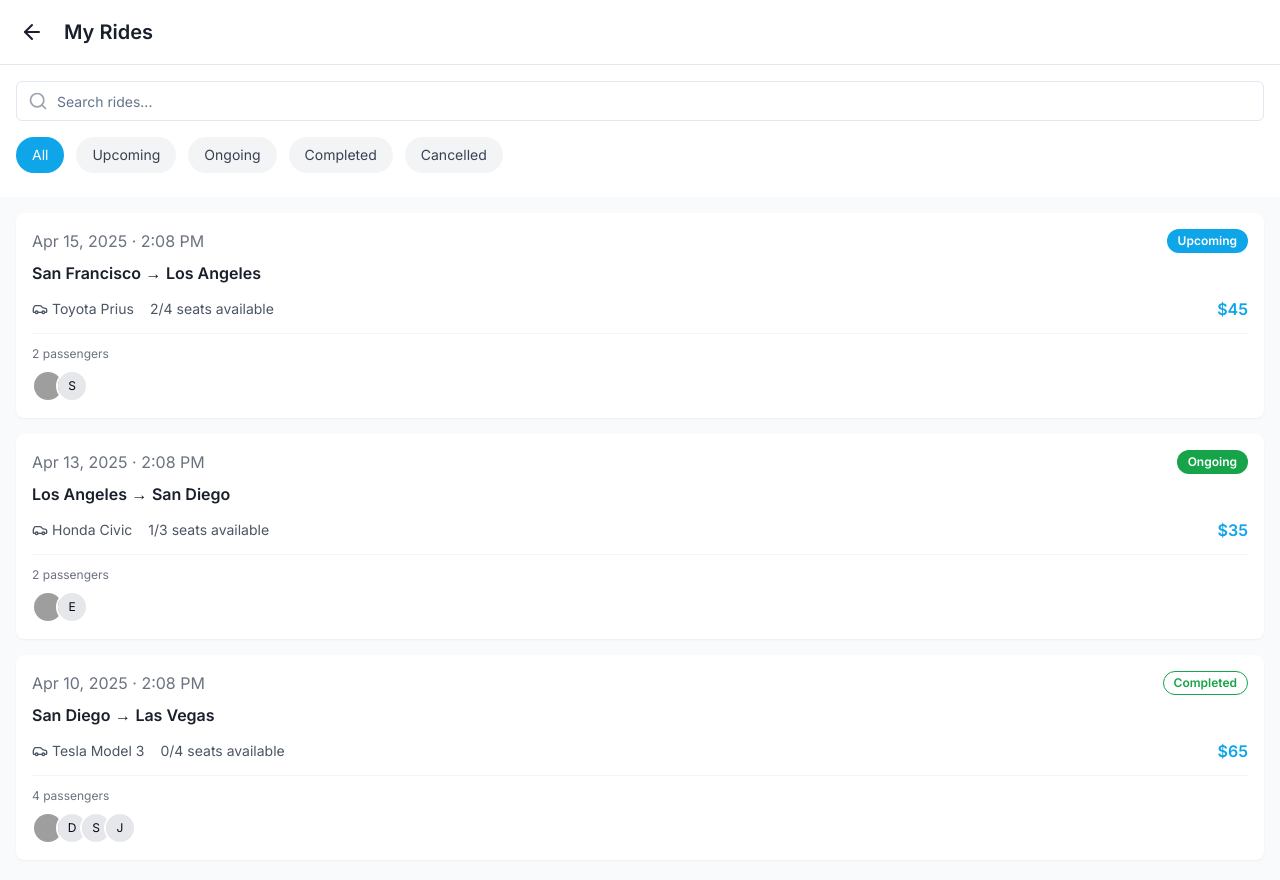
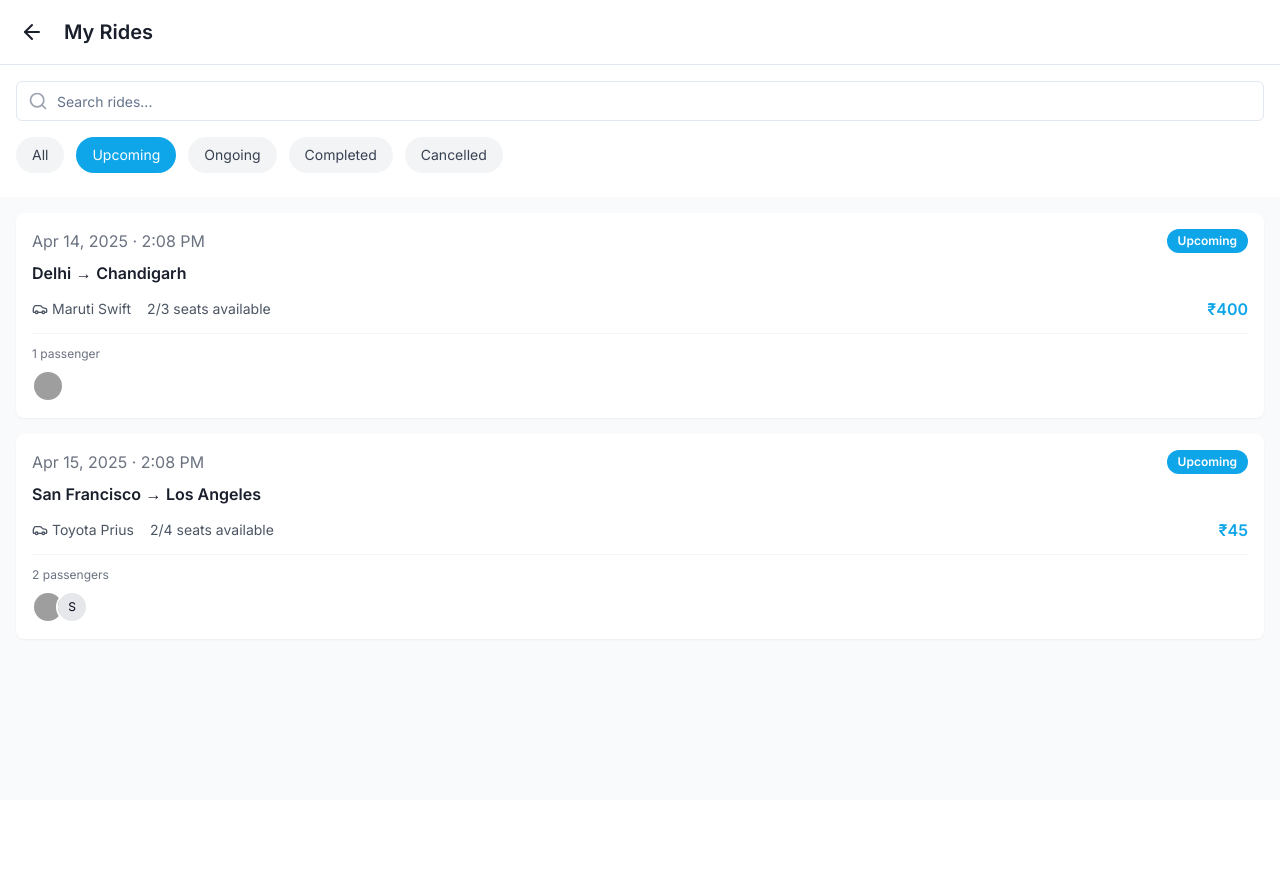
Before and after one commit to sakshibhaskar/carpool-connect-now, a React (Vite) app: page /my-rides in a window 1280 px wide. Shown: the top 880 px of the page. After the commit the page ends 800 px from the top, so only its background shows below. Built offline with nearby package versions, Linux system fonts and the light colour scheme; grey boxes are pictures that could not be loaded.

Commit message:
Fix: Display hardcoded ride in MyRidesPage
Hardcode a ride to display in the upcoming section of MyRidesPage.

```diff
--- a/src/components/rides/PublishRide.tsx
+++ b/src/components/rides/PublishRide.tsx
@@ -1,6 +1,6 @@
 import React, { useState } from 'react';
 import { useNavigate } from 'react-router-dom';
-import { Calendar, Clock, MapPin, Users, ArrowLeft, Indian } from 'lucide-react';
+import { Calendar, Clock, MapPin, Users, ArrowLeft, Car, MinusIcon, PlusIcon, DollarSign } from 'lucide-react';
 import { Button } from '@/components/ui/button';
 import { Input } from '@/components/ui/input';
 import { Textarea } from '@/components/ui/textarea';
@@ -297,7 +297,7 @@ const PublishRide = () => {
                     className="rounded-full"
                     onClick={decrementSeats}
                   >
-                    <Minus className="h-4 w-4" />
+                    <MinusIcon className="h-4 w-4" />
                   </Button>
 
                   <div className="flex items-center">
@@ -311,7 +311,7 @@ const PublishRide = () => {
                     className="rounded-full"
                     onClick={incrementSeats}
                   >
-                    <Plus className="h-4 w-4" />
+                    <PlusIcon className="h-4 w-4" />
                   </Button>
                 </div>
                 <p className="text-gray-500 text-sm mt-2">
--- a/src/pages/MyRidesPage.tsx
+++ b/src/pages/MyRidesPage.tsx
@@ -34,7 +34,7 @@ interface Ride {
 const MyRidesPage = () => {
   const navigate = useNavigate();
   const [rides, setRides] = useState<Ride[]>([]);
-  const [filter, setFilter] = useState<string>('all');
+  const [filter, setFilter] = useState<string>('upcoming');
   const [search, setSearch] = useState<string>('');
   const [loading, setLoading] = useState(true);
 
@@ -42,6 +42,31 @@ const MyRidesPage = () => {
     // Simulate API call
     setTimeout(() => {
       const mockRides: Ride[] = [
+        {
+          id: 'ride-0',
+          status: 'upcoming',
+          date: new Date(Date.now() + 1 * 24 * 60 * 60 * 1000), // 1 day in future
+          origin: 'Delhi',
+          destination: 'Chandigarh',
+          price: 400,
+          seats: {
+            total: 3,
+            available: 2
+          },
+          car: {
+            make: 'Maruti',
+            model: 'Swift',
+            color: 'White'
+          },
+          passengers: [
+            {
+              id: 'user-delhi-1',
+              firstName: 'Rahul',
+              lastName: 'Sharma',
+              avatar: '/lovable-uploads/8709c341-a273-4678-8345-65a0ccb7e0ec.png'
+            }
+          ]
+        },
         {
           id: 'ride-1',
           status: 'upcoming',
@@ -289,7 +314,7 @@ const MyRidesPage = () => {
                   </div>
                 </div>
 
-                <span className="text-primary font-semibold">${ride.price}</span>
+                <span className="text-primary font-semibold">₹{ride.price}</span>
               </div>
 
               {/* Show passengers */}
```
